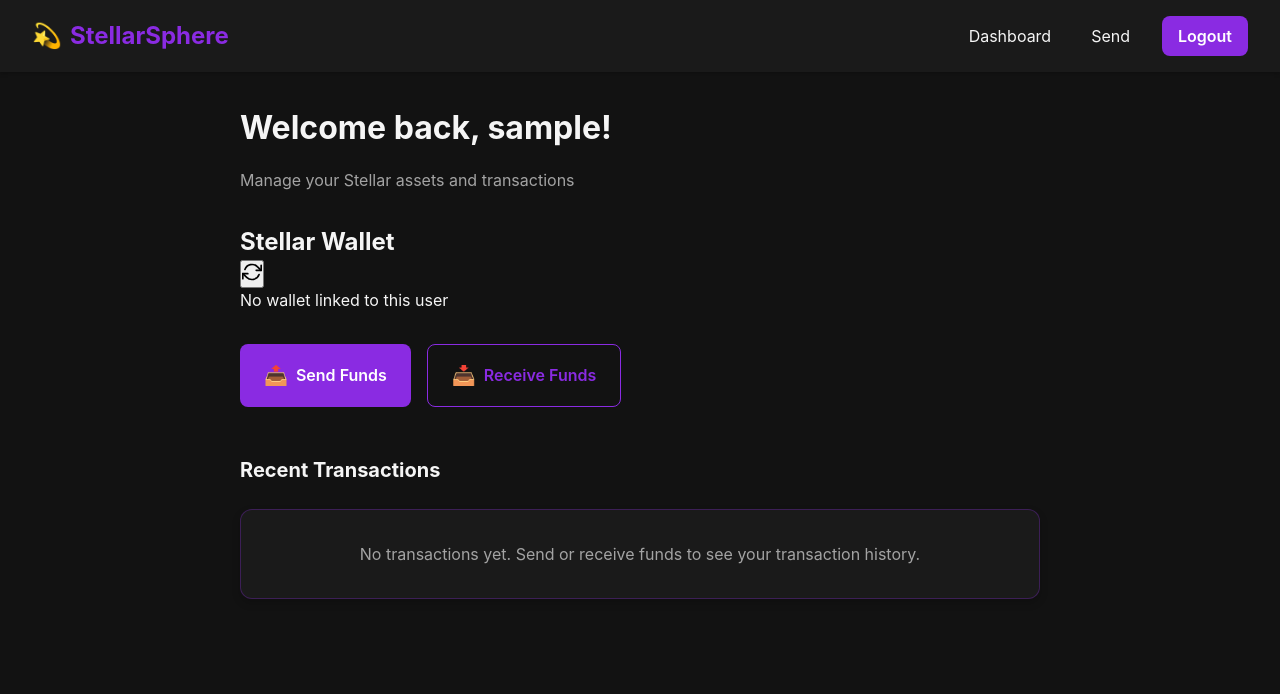
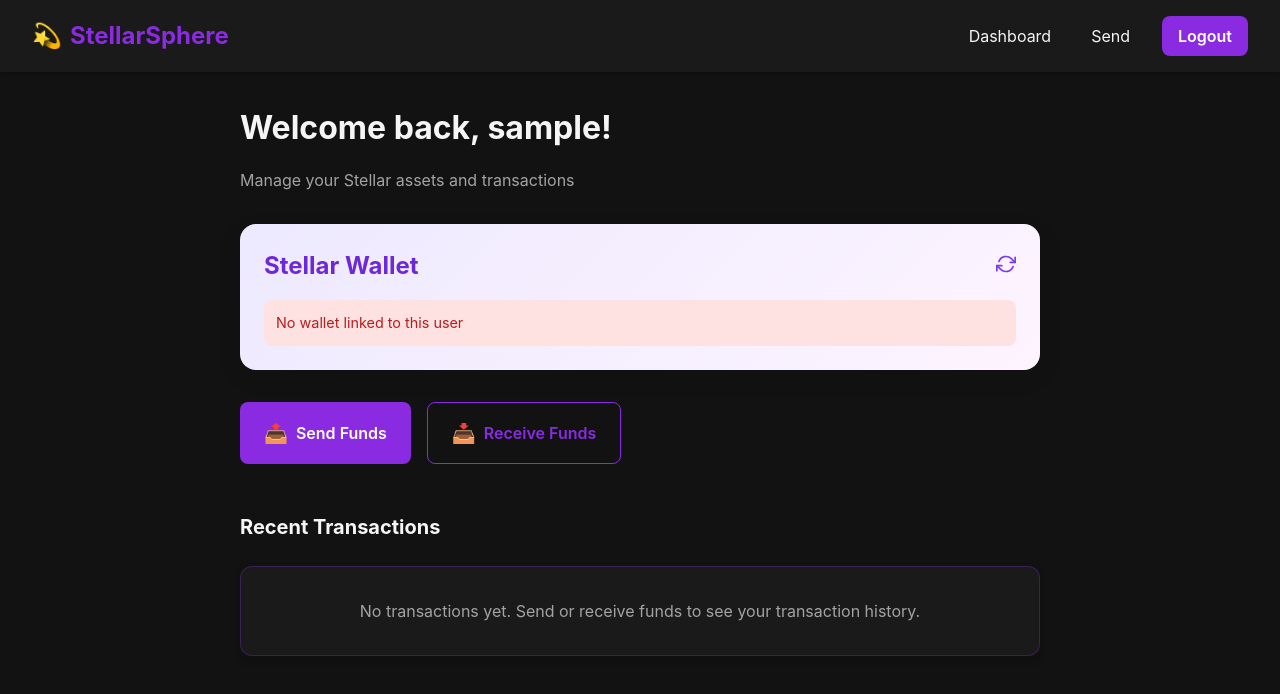
Before and after one commit to MinhazCodes-R/Consenses_hackathon, a React (Create React App) app in the folder client/: page /dashboard in a window 1280 px wide. Shown: the top 694 px of the page. Built offline with nearby package versions, Linux system fonts and the light colour scheme; no server answers; sample sign-in values are in the browser's storage.

Commit message:
simple ui change

```diff
--- a/client/src/components/WalletCard.js
+++ b/client/src/components/WalletCard.js
@@ -8,19 +8,102 @@ import axios from 'axios';
 const API_BASE = 'https://ran-backend-domain.shop/api';
 const FLASK_BASE = 'https://ran-backend-domain.shop/python';
 
-// Styled components (unchanged)
-const Card = styled.div`...`;            // ← your original styles
-const Header = styled.div`...`;
-const Title = styled.h2`...`;
-const Refresh = styled.button`...`;
-const BalanceSection = styled.div`...`;
-const Label = styled.div`...`;
-const Balance = styled.div`...`;
-const AddressContainer = styled.div`...`;
-const AddressText = styled.code`...`;
-const CopyBtn = styled.button`...`;
-const Loading = styled.div`...`;
-const ErrorMsg = styled.div`...`;
+// Styled components
+const Card = styled.div`
+  background: linear-gradient(135deg, #ede9fe, #fdf4ff);
+  border-radius: 16px;
+  padding: 24px;
+  box-shadow: 0 8px 24px rgba(0, 0, 0, 0.08);
+  display: flex;
+  flex-direction: column;
+  gap: 16px;
+`;
+
+const Header = styled.div`
+  display: flex;
+  justify-content: space-between;
+  align-items: center;
+`;
+
+const Title = styled.h2`
+  margin: 0;
+  font-size: 1.5rem;
+  color: #6d28d9;
+`;
+
+const Refresh = styled.button`
+  background: none;
+  border: none;
+  cursor: pointer;
+  color: #7c3aed;
+  transition: color 0.2s;
+  &:hover { color: #a855f7; }
+`;
+
+const BalanceSection = styled.div`
+  display: flex;
+  flex-direction: column;
+`;
+
+const Label = styled.div`
+  color: #6b7280;
+  font-size: 0.9rem;
+  margin-bottom: 4px;
+`;
+
+const Balance = styled.div`
+  font-size: 2rem;
+  font-weight: 600;
+  color: #7e22ce;
+  display: flex;
+  align-items: baseline;
+
+  .unit {
+    font-size: 1rem;
+    color: #6b7280;
+    margin-left: 6px;
+  }
+`;
+
+const AddressContainer = styled.div`
+  background: white;
+  padding: 12px 16px;
+  border-radius: 8px;
+  border: 1px solid #e5e7eb;
+  display: flex;
+  align-items: center;
+  justify-content: space-between;
+`;
+
+const AddressText = styled.code`
+  font-family: monospace;
+  color: #4b5563;
+  word-break: break-all;
+`;
+
+const CopyBtn = styled.button`
+  background: none;
+  border: none;
+  cursor: pointer;
+  color: #7c3aed;
+  font-size: 0.9rem;
+  display: flex;
+  align-items: center;
+  transition: color 0.2s;
+  &:hover { color: #a78bfa; }
+`;
+
+const Loading = styled.div`
+  color: #6b7280;
+`;
+
+const ErrorMsg = styled.div`
+  color: #b91c1c;
+  background-color: #fee2e2;
+  padding: 12px;
+  border-radius: 8px;
+  font-size: 0.9rem;
+`;
 
 const WalletCard = () => {
   const { currentUser } = useAuth();
@@ -34,7 +117,7 @@ const WalletCard = () => {
   const fetchWalletKeys = async () => {
     if (!userId) return;
     try {
-      const { data } = await axios.get(`${API_BASE}/wallet/${userId}`);  // 🔧 Node route
+      const { data } = await axios.get(`${API_BASE}/wallet/${userId}`);
       if (data.status === 'success') {
         setPublicKey(data.publicKey);
       } else {
@@ -51,7 +134,7 @@ const WalletCard = () => {
     setLoading(true);
     setError('');
     try {
-      const { data } = await axios.post(`${FLASK_BASE}/check`, { public_key: publicKey });  // 🔧 Flask route
+      const { data } = await axios.post(`${FLASK_BASE}/check`, { public_key: publicKey });
       if (data.status === 'success') {
         setBalance(data.balances.native);
       } else {
```
Also changed, not shown: 1 other file (tests, documents, lock files or other folders).
